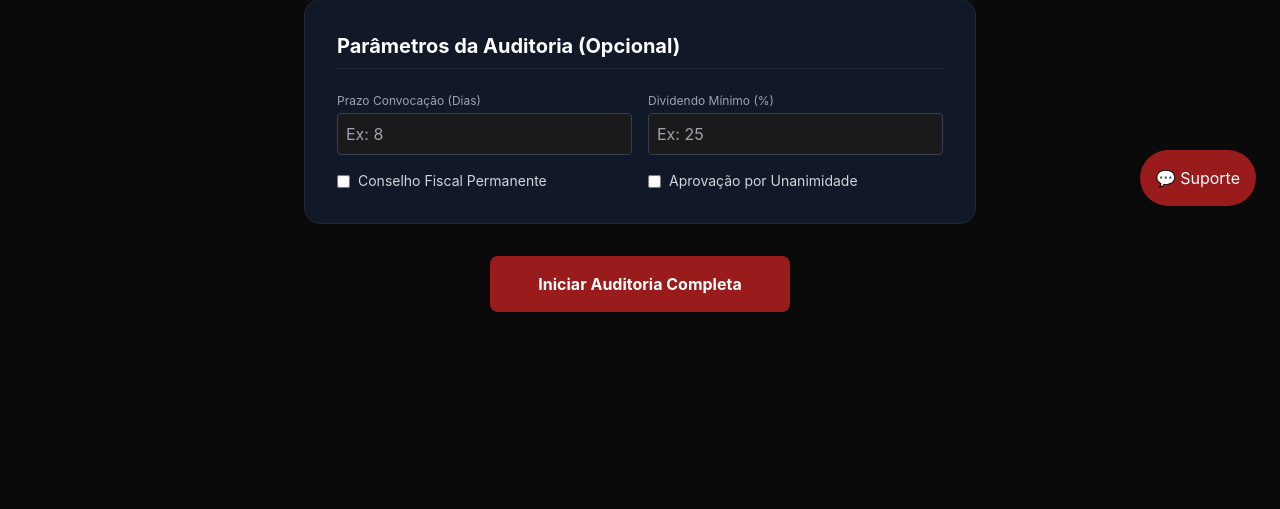
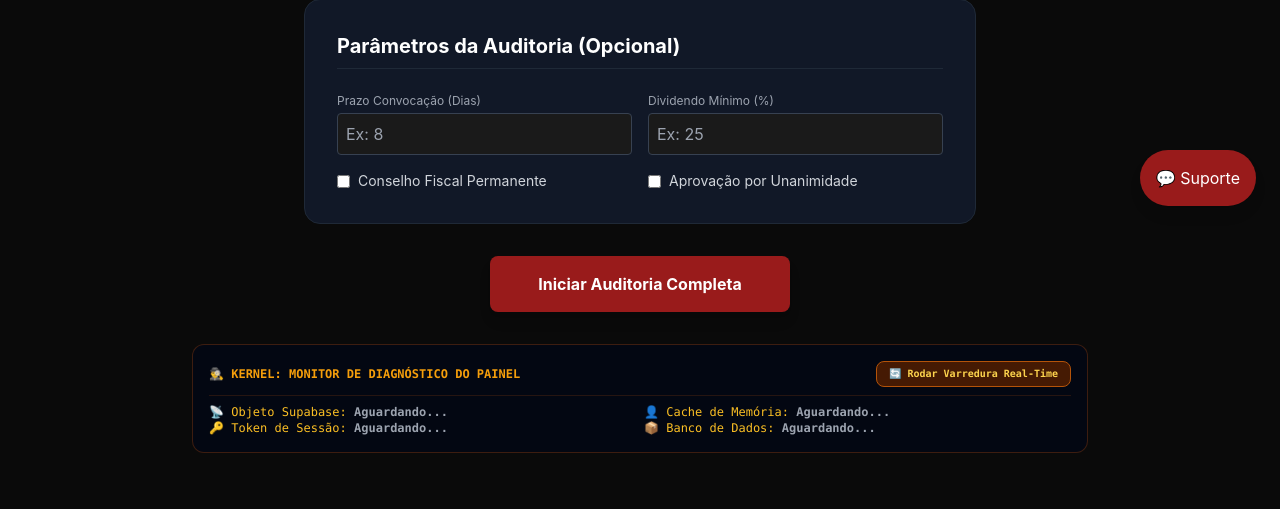
Before and after one commit to leonardocas05-stack/kbrol-consultoria, a FastAPI app: page / in a window 1280 px wide, after a click on "Auditoria IA". Shown: the part 570-1079 px from the top of the page. Before the commit the page ends 882 px from the top, so only its background shows below. Run offline with FastAPI, Linux system fonts and the light colour scheme; some libraries are stand-ins or nearby versions.

Commit message:
Ferramenta investigativa dentro do dashboard

```diff
--- a/backend/static/app.js
+++ b/backend/static/app.js
@@ -158,7 +158,11 @@ const UI = {
                 }
             }
         }
+        if (idTelaAlvo === 'tela-dashboard') {
+            setTimeout(() => { UI.rodarInvestigacaoPainel(); }, 150);
+        }
         window.scrollTo(0, 0);
+
     },
 
     // Atualiza o menu superior conforme o estado de login
@@ -459,7 +463,81 @@ async carregarContratoNoFormulario(idAuditoria) {
         console.error("Erro ao modular componentes:", err);
         containerMinuta.innerHTML = `<p class="text-center text-red-500 py-8">❌ Erro de conexão ao carregar minuta: ${err.message}</p>`;
     }
-}
+},
+async rodarInvestigacaoPainel() {
+        console.log("🕵️‍♂️ Varredura iniciada no Painel do Cliente...");
+
+        const elObj = document.getElementById('debug-sub-obj');
+        const elToken = document.getElementById('debug-sub-token');
+        const elMemoria = document.getElementById('debug-sub-memoria');
+        const elBanco = document.getElementById('debug-sub-banco');
+        const errContainer = document.getElementById('debug-sub-erro-container');
+        const errMsg = document.getElementById('debug-sub-erro-msg');
+
+        if (!elObj) return; // Proteção caso a div não esteja renderizada na tela atual
+
+        // Reseta estados visuais de erro
+        errContainer.classList.add('hidden');
+
+        // 1. TESTE DO OBJETO CLIENTE
+        if (window.supabaseClient) {
+            elObj.textContent = "🟢 ONLINE (Pronto para receber Queries)";
+            elObj.className = "font-bold text-emerald-400";
+        } else {
+            elObj.textContent = "🔴 FALHA CRÍTICA (O Cliente JavaScript não foi iniciado)";
+            elObj.className = "font-bold text-red-400";
+            return;
+        }
+
+        // 2. TESTE DO LOCALSTORAGE TOKENS
+        const token = localStorage.getItem('sb_token');
+        if (token) {
+            elToken.textContent = `🟢 ATIVO (...${token.substring(0, 15)}...)`;
+            elToken.className = "font-bold text-emerald-400";
+        } else {
+            elToken.textContent = "🔴 VAZIO (Nenhum Token JWT guardado no navegador)";
+            elToken.className = "font-bold text-red-400";
+        }
+
+        // 3. TESTE DO ESTADO INTERNO DO APP
+        const userData = localStorage.getItem('user_data');
+        if (userData) {
+            elMemoria.textContent = `🟢 Carregado: ${userData}`;
+            elMemoria.className = "font-bold text-emerald-400 text-[11px]";
+        } else {
+            elMemoria.textContent = "⚠️ NENHUM DADO DE PERFIL EM MEMÓRIA LOCAL";
+            elMemoria.className = "font-bold text-amber-400";
+        }
+
+        // 4. TESTE DE QUERY NO BANCO (A HORA DA VERDADE)
+        try {
+            const sessionData = await window.supabaseClient.auth.getSession();
+            const sessionUser = sessionData.data.session?.user;
+
+            if (!sessionUser) {
+                throw new Error("O Supabase Auth informou que não há nenhuma sessão de usuário ativa para este navegador.");
+            }
+
+            // Realiza uma busca teste na tabela de auditorias
+            const { data, error } = await window.supabaseClient
+                .from('auditorias_contratos')
+                .select('id, status')
+                .limit(5);
+
+            if (error) throw error;
+
+            elBanco.textContent = `🟢 SUCESSO (${data ? data.length : 0} contratos encontrados na tabela)`;
+            elBanco.className = "font-bold text-emerald-400";
+
+        } catch (err) {
+            elBanco.textContent = "🔴 ERRO DE CONEXÃO / PERMISSÃO RLS";
+            elBanco.className = "font-bold text-red-400";
+
+            // Exibe o contêiner de erro com a mensagem exata do Postgres/Supabase
+            errContainer.classList.remove('hidden');
+            errMsg.textContent = err.stack || err.message || JSON.stringify(err);
+        }
+    }
 };
 
 // Ponte com o resto do código
--- a/backend/templates/dashboard.html
+++ b/backend/templates/dashboard.html
@@ -1,3 +1,26 @@
+<div id="debug-painel-investigacao" class="mb-6 p-4 bg-gray-950 border border-amber-900/50 rounded-xl font-mono text-xs text-amber-400 max-w-4xl mx-auto">
+    <div class="flex justify-between items-center border-b border-amber-900/30 pb-2 mb-2">
+        <span class="font-bold text-amber-500 flex items-center gap-1">🕵️‍♂️ KERNEL: MONITOR DE DIAGNÓSTICO DO PAINEL</span>
+        <button type="button" onclick="UI.rodarInvestigacaoPainel()" class="bg-amber-950 hover:bg-amber-900 px-3 py-1 rounded-lg text-[10px] text-amber-300 font-bold border border-amber-700 transition">
+            🔄 Rodar Varredura Real-Time
+        </button>
+    </div>
+    <div class="grid grid-cols-1 md:grid-cols-2 gap-2">
+        <div>
+            <p>📡 Objeto Supabase: <span id="debug-sub-obj" class="font-bold text-gray-400">Aguardando...</span></p>
+            <p>🔑 Token de Sessão: <span id="debug-sub-token" class="font-bold text-gray-400">Aguardando...</span></p>
+        </div>
+        <div>
+            <p>👤 Cache de Memória: <span id="debug-sub-memoria" class="font-bold text-gray-400">Aguardando...</span></p>
+            <p>📦 Banco de Dados: <span id="debug-sub-banco" class="font-bold text-gray-400">Aguardando...</span></p>
+        </div>
+    </div>
+    <div id="debug-sub-erro-container" class="mt-2 pt-2 border-t border-red-900/40 hidden">
+        <p class="text-red-400 font-bold">❌ Linha de Erro Capturada pelo Kernel:</p>
+        <p id="debug-sub-erro-msg" class="text-red-300 bg-red-950/50 p-2 rounded mt-1 border border-red-900/30 whitespace-pre-wrap"></p>
+    </div>
+</div>
+
 <div id="tela-dashboard" class="view-section hidden space-y-8 bg-[#0a0a0a] min-h-screen p-6">
 
     <div class="bg-gray-900 p-8 rounded-2xl shadow-xl border border-gray-800 flex flex-col md:flex-row justify-between items-start md:items-center gap-4">
```
